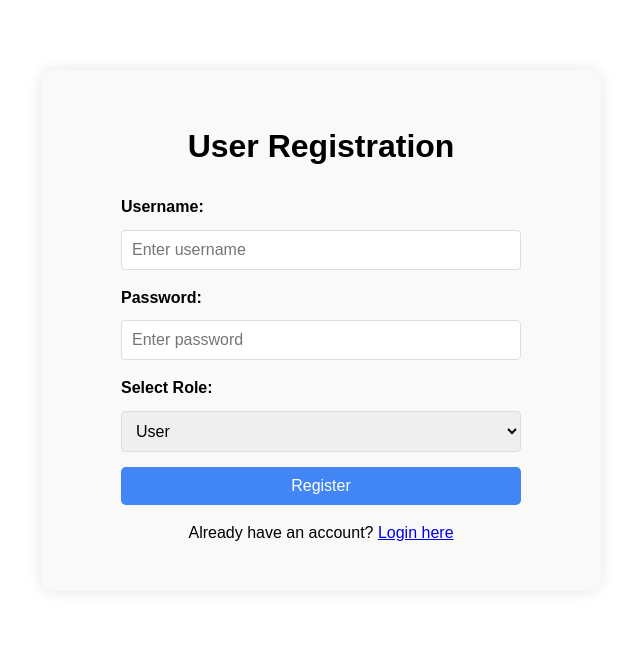
After one commit to nkbalkhande/Model_switcher, a Flask app: page /register in a window 1280 px wide. The commit adds this page. Shown: the top 660 px of the page, without its empty margins (319-959 px from the left). Run offline with Flask 3, Linux system fonts and the light colour scheme.

Commit message:
updated code

```diff
--- a/app.py
+++ b/app.py
@@ -1,68 +1,144 @@
-from flask import Flask, request, jsonify, render_template
+from models import init_db, register_user, get_user
+from flask import Flask, request, jsonify, render_template, redirect, url_for, session
 from langchain_groq import ChatGroq
 from langchain_google_genai import ChatGoogleGenerativeAI
 from langchain_core.prompts import PromptTemplate
 from langchain_core.output_parsers import StrOutputParser
 from langchain_core.runnables import RunnableBranch
 from dotenv import load_dotenv
+from werkzeug.security import generate_password_hash, check_password_hash
 import os
 
+# ✅ Load environment variables
 load_dotenv()
 gemini_key = os.getenv('Gemini_key')
 groq_key = os.getenv('Groq_key')
 
+# ✅ Import DB functions from models.py
+
+# ✅ Initialize Flask app and DB
 app = Flask(__name__)
+app.secret_key = 'your_secret_key_here'
+init_db()  # creates users.db and users table if not exist
 
-# Configure models
+# ✅ Define Models
 gemini_model = ChatGoogleGenerativeAI(
-    model='gemini-1.5-flash',
-    google_api_key=gemini_key,
-    temperature=0.7
-)
-
-groq_model = ChatGroq(
-    model='llama3-70b-8192',
-    api_key=groq_key
-)
+    model='gemini-1.5-flash', google_api_key=gemini_key)
+llama_model = ChatGroq(model='llama3-70b-8192', api_key=groq_key)
+command_r_model = ChatGroq(model='llama3-8b-8192', api_key=groq_key)
+gemma_model = ChatGroq(model='deepseek-r1-distill-llama-70b', api_key=groq_key)
+mixtral_model = ChatGroq(model='mixtral-8x7b-32768', api_key=groq_key)
 
 
 @app.route('/')
 def home():
+    if 'username' not in session:
+        return redirect(url_for('login'))
     return render_template('index.html')
+
+
+@app.route('/register', methods=['GET', 'POST'])
+def register():
+    if request.method == 'POST':
+        username = request.form['username']
+        password = request.form['password']
+        role = request.form['role']
+
+        existing_user = get_user(username)
+        if existing_user:
+            return "User already exists. Please login."
+
+        register_user(username, password, role)
+        return redirect(url_for('login'))
+    return render_template('register.html')
+
+
+@app.route('/login', methods=['GET', 'POST'])
+def login():
+    if request.method == 'POST':
+        username = request.form['username']
+        password = request.form['password']
+
+        user = get_user(username)
+        if user and check_password_hash(user[2], password):
+            session['username'] = username
+            session['role'] = user[3]
+            return redirect(url_for('home'))
+        return "Invalid credentials."
+    return render_template('login.html')
+
+
+@app.route('/logout')
+def logout():
+    session.clear()
+    return redirect(url_for('login'))
+
+
+# ✅ In-memory chat history (can be replaced with DB later)
+chat_history_db = {}  # username: list of {'input': ..., 'output': ...}
 
 
 @app.route('/api/process', methods=['POST'])
 def process():
+    if 'username' not in session:
+        return jsonify({'error': 'Unauthorized'}), 401
+
+    username = session['username']
     data = request.json
     model = data.get('model', 'gemini')
     user_input = data.get('input', '')
 
+    # Retrieve user history
+    history = chat_history_db.get(username, [])
+    last_turns = history[-3:]
+    context = "\n".join(
+        [f"User: {h['input']}\nAI: {h['output']}" for h in last_turns])
+    full_input = f"{context}\nUser: {user_input}" if context else user_input
+
+    # Prompt templates
     prompt = PromptTemplate(
         template="You are a helpful assistant. Respond to: {user_input}",
         input_variables=["user_input"]
     )
-
     followup_prompt = PromptTemplate(
         template="Here is the assistant’s initial reply: {first_response}. Now, improve it for clarity and detail.",
         input_variables=["first_response"]
     )
-
     parser = StrOutputParser()
 
-    # Define the two possible chains
-    gemini_chain = prompt | gemini_model | parser | followup_prompt | groq_model | parser
-    groq_chain = prompt | groq_model | parser | followup_prompt | gemini_model | parser
+    # Model chains
+    gemini_chain = (
+        prompt | gemini_model | parser
+        | followup_prompt | command_r_model | parser
+        | followup_prompt | gemma_model | parser
+        | followup_prompt | llama_model | parser
+    )
 
-    # Create a RunnableBranch that selects the appropriate chain
+    groq_chain = (
+        prompt | llama_model | parser
+        | followup_prompt | gemma_model | parser
+        | followup_prompt | command_r_model | parser
+        | followup_prompt | gemini_model | parser
+    )
+
     branch = RunnableBranch(
-        (lambda x: x["model"] == "gemini", gemini_chain),
+        (lambda x: x['model'] == 'gemini', gemini_chain),
         groq_chain
     )
 
-    # Invoke with both the input and model selection
-    output = branch.invoke({"user_input": user_input, "model": model})
+    # Run chain
+    output = branch.invoke({'user_input': full_input, 'model': model})
 
-    return jsonify({"output": output})
+    # Store in chat history
+    chat_history_db.setdefault(username, []).append({
+        'input': user_input,
+        'output': output
+    })
+
+    return jsonify({
+        'output': output,
+        'history': chat_history_db[username][-5:]
+    })
 
 
 if __name__ == '__main__':
--- a/static/css/style.css
+++ b/static/css/style.css
@@ -7,10 +7,16 @@ body {
 }
 
 .app-container {
-    background: #f9f9f9;
-    padding: 20px;
-    border-radius: 8px;
-    box-shadow: 0 2px 4px rgba(0, 0, 0, 0.1);
+    max-width: 500px;
+    margin: 50px auto;
+    padding: 30px;
+    border-radius: 12px;
+    background-color: #f9f9f9;
+    box-shadow: 0 0 15px rgba(0, 0, 0, 0.1);
+}
+
+h1 {
+    text-align: center;
 }
 
 .form-group {
@@ -23,12 +29,16 @@ label {
     font-weight: bold;
 }
 
+input,
 select,
 textarea {
     width: 100%;
-    padding: 8px;
+    padding: 10px;
+    font-size: 1em;
+    box-sizing: border-box;
     border: 1px solid #ddd;
     border-radius: 4px;
+    margin-top: 5px;
 }
 
 textarea {
@@ -37,18 +47,23 @@ textarea {
 }
 
 button {
-    padding: 10px 15px;
-    background: #007bff;
+    width: 100%;
+    padding: 10px;
+    font-size: 1em;
+    background-color: #4285f4;
     color: white;
     border: none;
-    border-radius: 4px;
+    border-radius: 5px;
     cursor: pointer;
-    font-size: 16px;
 }
 
 button:disabled {
     background: #cccccc;
     cursor: not-allowed;
+}
+
+button:hover {
+    background-color: #3367d6;
 }
 
 #output {
@@ -64,3 +79,38 @@ button:disabled {
     white-space: pre-wrap;
     word-wrap: break-word;
 }
+
+.auth-form {
+    max-width: 400px;
+    margin: auto;
+}
+
+.auth-links {
+    text-align: right;
+    margin-bottom: 10px;
+}
+
+.auth-links a {
+    margin-left: 10px;
+}
+
+p {
+    text-align: center;
+    margin-top: 15px;
+}
+
+.history-item {
+    margin-bottom: 15px;
+}
+
+.history-item p {
+    margin: 4px 0;
+}
+
+#responseText {
+    max-height: 400px;
+    overflow-y: auto;
+    background: #fefefe;
+    padding: 15px;
+    border-radius: 8px;
+}
--- /dev/null
+++ b/templates/register.html
@@ -0,0 +1,40 @@
+<!DOCTYPE html>
+<html lang="en">
+
+<head>
+    <meta charset="UTF-8">
+    <title>Register</title>
+    <link rel="stylesheet" href="/static/css/style.css">
+</head>
+
+<body>
+    <div class="app-container">
+        <h1>User Registration</h1>
+
+        <form method="POST" class="auth-form">
+            <div class="form-group">
+                <label for="username">Username:</label>
+                <input name="username" id="username" placeholder="Enter username" required>
+            </div>
+
+            <div class="form-group">
+                <label for="password">Password:</label>
+                <input type="password" name="password" id="password" placeholder="Enter password" required>
+            </div>
+
+            <div class="form-group">
+                <label for="role">Select Role:</label>
+                <select name="role" id="role">
+                    <option value="user">User</option>
+                    <option value="admin">Admin</option>
+                </select>
+            </div>
+
+            <button type="submit">Register</button>
+        </form>
+
+        <p>Already have an account? <a href="/login">Login here</a></p>
+    </div>
+</body>
+
+</html>
```
Also changed, not shown: auth.py (added, +44 -0 lines), models.py (added, +37 -0 lines), static/js/script.js (+18 -2 lines), templates/index.html (+21 -3 lines), templates/login.html (added, +32 -0 lines), users.db (added).
